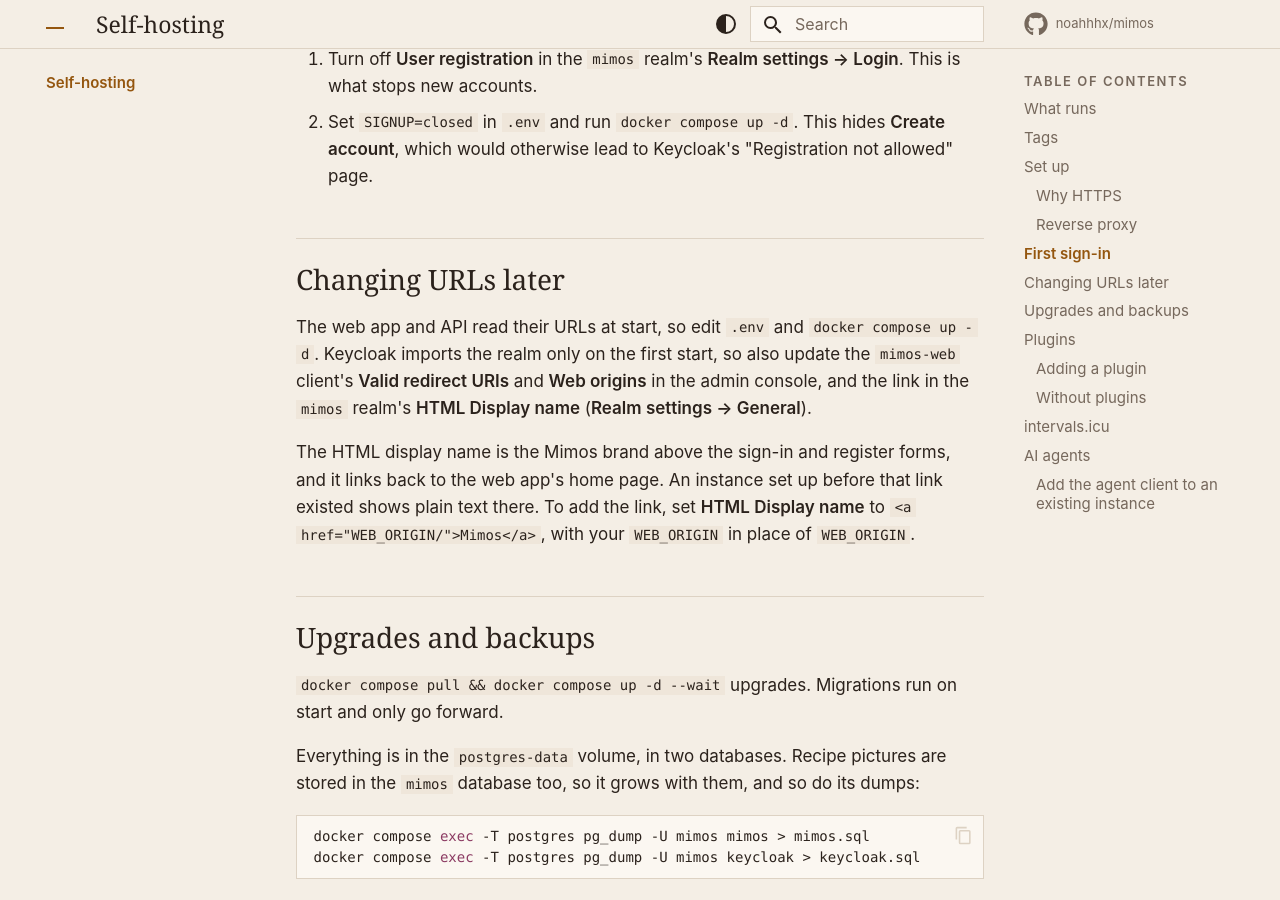
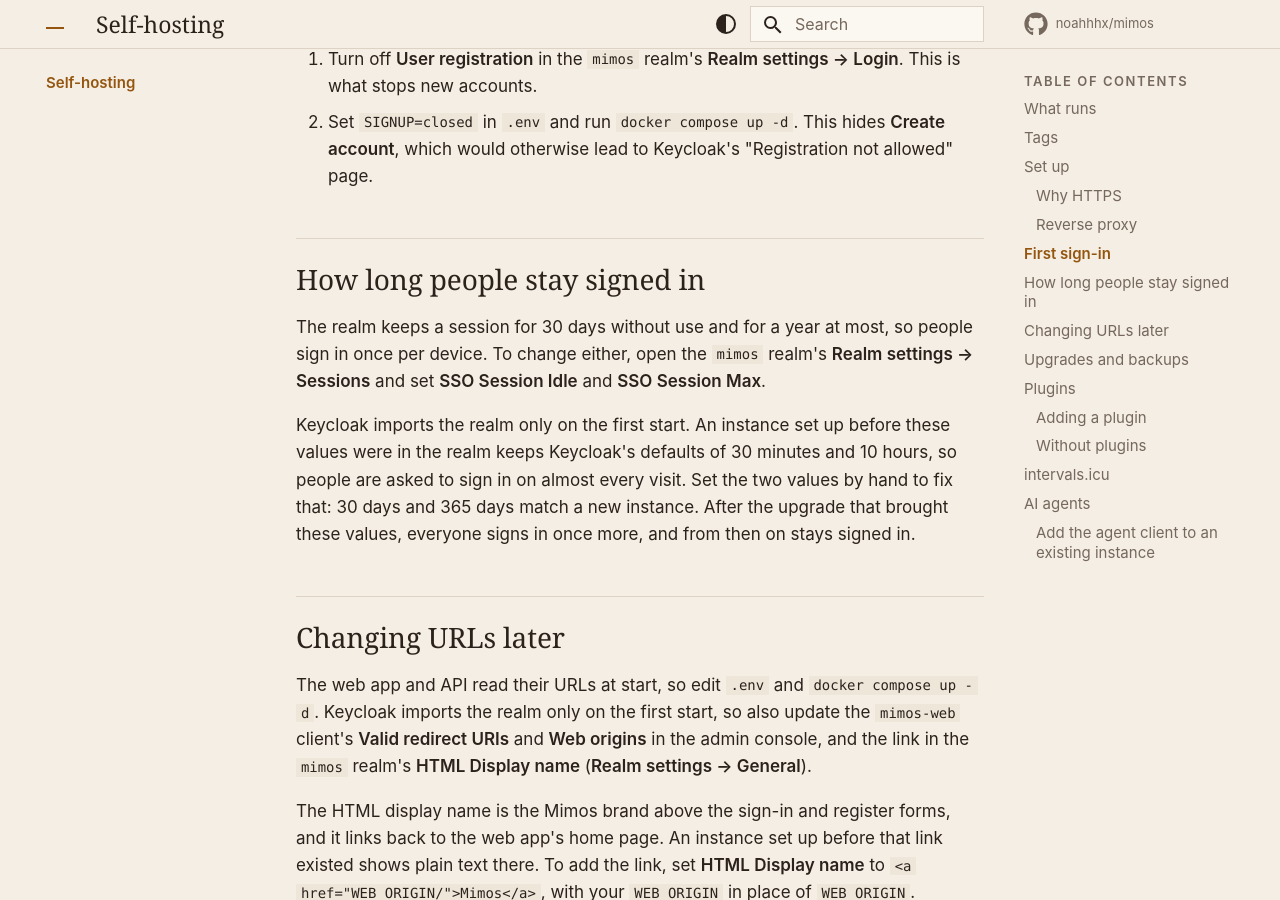
Before and after one commit to noahhhx/mimos, an MkDocs documentation site: the page built from docs/self-hosting.md, in a window 1280 px wide and 900 px high, scrolled down 2702 px. Built offline with MkDocs 1.6.1 and Material for MkDocs 9.7.7, drawn with Linux system fonts in a browser that asks for light colours; comment, search, counter and statistics services are not loaded.

Commit message:
fix(auth): stay signed in across tabs, restarts, and days away
The web app kept its OIDC user in sessionStorage, so every new tab and
every reopened browser started signed out. Keycloak's default session
also ended after 30 minutes unused, taking the refresh token with it.

Keep the user in localStorage, and set the realm's SSO session to 30 days
idle and a year at most. Existing instances keep their imported realm,
so the self-hosting guide says how to set both by hand. See ADR-0024.

```diff
--- a/docs/self-hosting.md
+++ b/docs/self-hosting.md
@@ -92,6 +92,20 @@
 2. Set `SIGNUP=closed` in `.env` and run `docker compose up -d`. This hides
    **Create account**, which would otherwise lead to Keycloak's
    "Registration not allowed" page.
+
+## How long people stay signed in
+
+The realm keeps a session for 30 days without use and for a year at most,
+so people sign in once per device. To change either, open the `mimos`
+realm's **Realm settings → Sessions** and set **SSO Session Idle** and
+**SSO Session Max**.
+
+Keycloak imports the realm only on the first start. An instance set up
+before these values were in the realm keeps Keycloak's defaults of 30
+minutes and 10 hours, so people are asked to sign in on almost every
+visit. Set the two values by hand to fix that: 30 days and 365 days match
+a new instance. After the upgrade that brought these values, everyone
+signs in once more, and from then on stays signed in.
 
 ## Changing URLs later
 
```
Also changed, not shown: AGENTS.md (+4 -1 lines), docs/decisions/adr-0004-frontend-auth-in-the-browser.md (+2 -1 lines), docs/decisions/adr-0024-stay-signed-in.md (added, +63 -0 lines), docs/decisions/index.md (+1 -0 lines), docs/guide/index.md (+4 -2 lines), 5 other files.
